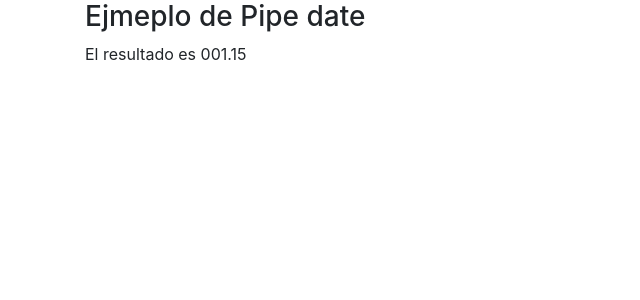
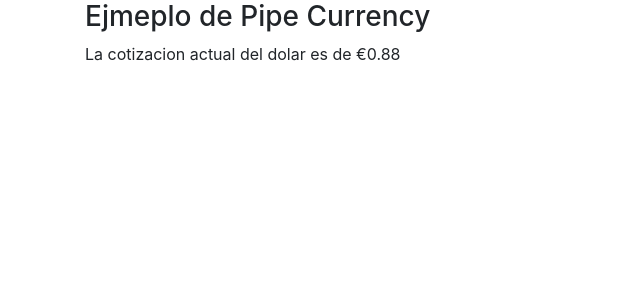
Before and after one commit to JMVasquezR/tutoAngular, an Angular app: page / in a window 1280 px wide. Shown: the top 300 px of the page, without its empty margins (0-640 px from the left). Built offline with nearby package versions, Linux system fonts and the light colour scheme.

Commit message:
Formato Pipe Currency

```diff
--- a/src/app/app.component.html
+++ b/src/app/app.component.html
@@ -1,5 +1,5 @@
 <div class="container">
-  <h3>Ejmeplo de Pipe date</h3>
+  <h3>Ejmeplo de Pipe Currency</h3>
   <!--<app-ejpropertybinding></app-ejpropertybinding>-->
   <!--<app-ejeventbinding></app-ejeventbinding>-->
   <!--<app-ej2waybinding></app-ej2waybinding>-->
--- a/src/app/fechaactual/fechaactual.component.ts
+++ b/src/app/fechaactual/fechaactual.component.ts
@@ -2,7 +2,8 @@ import {Component} from '@angular/core';
 
 @Component({
   selector: 'app-fehcaactual',
-  template: `<p>El resultado es {{resultado | number: '3.2-2'}}</p>`,
+  template: `<p>La cotizacion actual del dolar es de {{dolareuro | currency: 'EUR': true}}</p>`,
+// template: `<p>El resultado es {{resultado | number: '3.2-2'}}</p>`,
 // template: `<p> {{ciudad | lowercase}}, {{hoy | date:'d-M-y'}} a las {{hoy | date: 'H:m  Z'}} </p>
 // <app-copyright></app-copyright>`,
 // templateUrl: './fechaactual.component.html',
@@ -12,5 +13,6 @@ import {Component} from '@angular/core';
 export class FechaactualComponent {
   // hoy = new Date();
   // ciudad: string = 'Lima';
-  resultado: number = 1.148;
+  // resultado: number = 1.148;
+  dolareuro: number = 0.88;
 }
```
